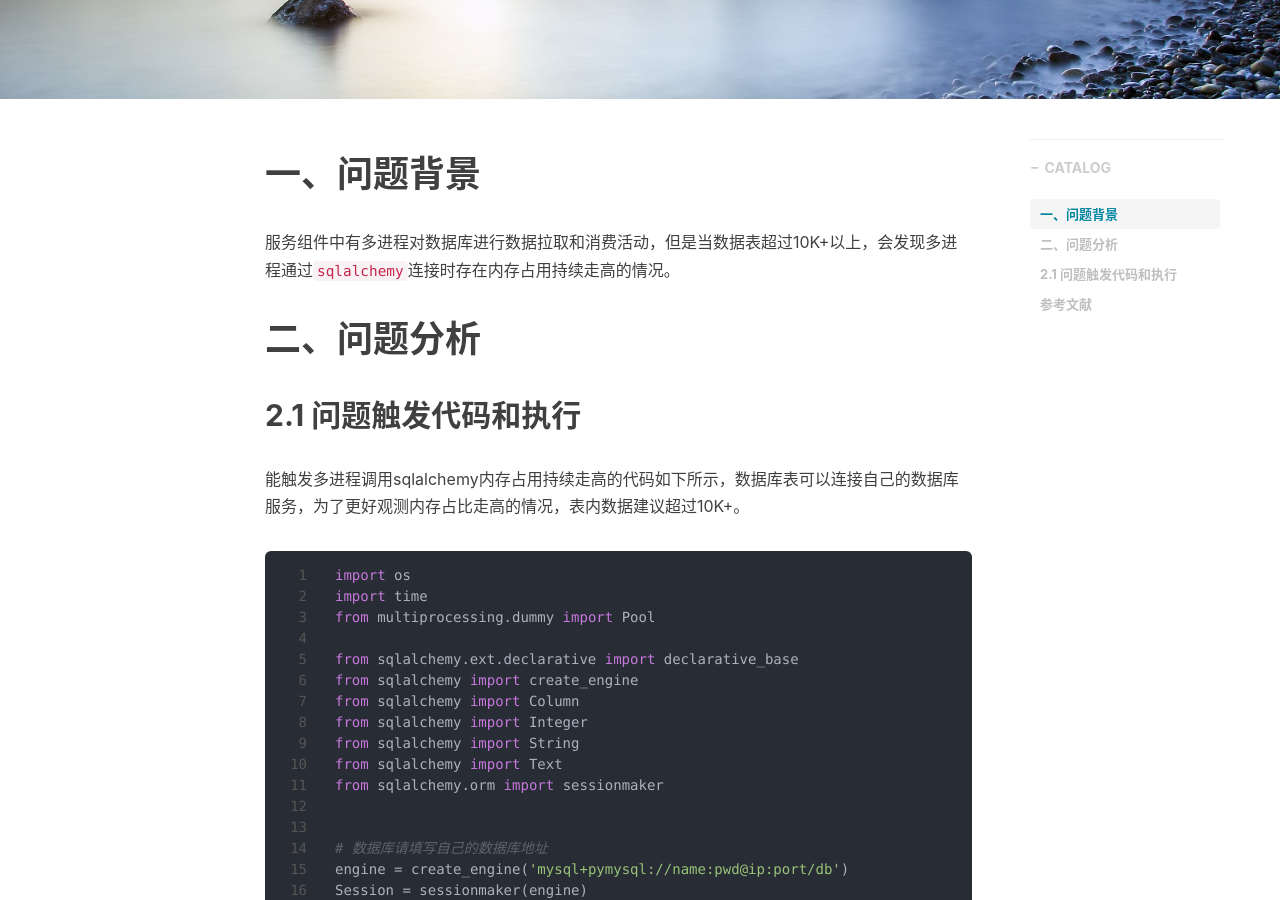
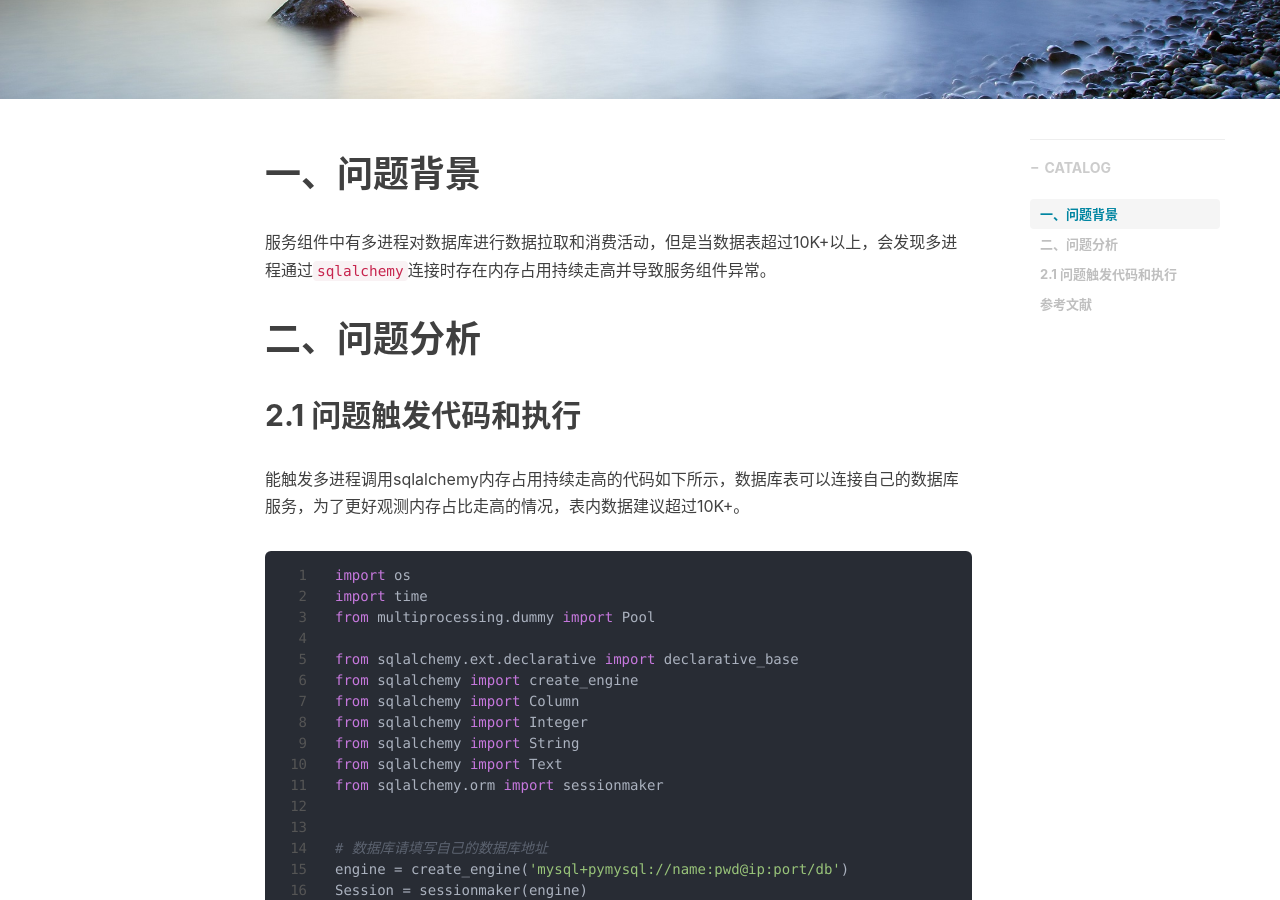
Before and after one commit to shihai1991/shihai1991.github.io, a Jekyll site: the page built from _posts/2022-09-20-multiprocessing-sqlalchemy.md, in a window 1280 px wide and 900 px high, scrolled down 418 px. Built offline with Jekyll 4.4.1, drawn with Linux system fonts in a browser that asks for light colours; nearby versions of some CDN libraries; comment, search, counter and statistics services are not loaded.

Commit message:
Update 2022-09-20-multiprocessing-sqlalchemy.md

```diff
--- a/_posts/2022-09-20-multiprocessing-sqlalchemy.md
+++ b/_posts/2022-09-20-multiprocessing-sqlalchemy.md
@@ -9,7 +9,7 @@ tags:
 time: '2022.09.18 09:07:00'
 ---
 # 一、问题背景
-服务组件中有多进程对数据库进行数据拉取和消费活动，但是当数据表超过10K+以上，会发现多进程通过`sqlalchemy`连接时存在内存占用持续走高的情况。
+服务组件中有多进程对数据库进行数据拉取和消费活动，但是当数据表超过10K+以上，会发现多进程通过`sqlalchemy`连接时存在内存占用持续走高并导致服务组件异常。
 
 # 二、问题分析
 ## 2.1 问题触发代码和执行
```
